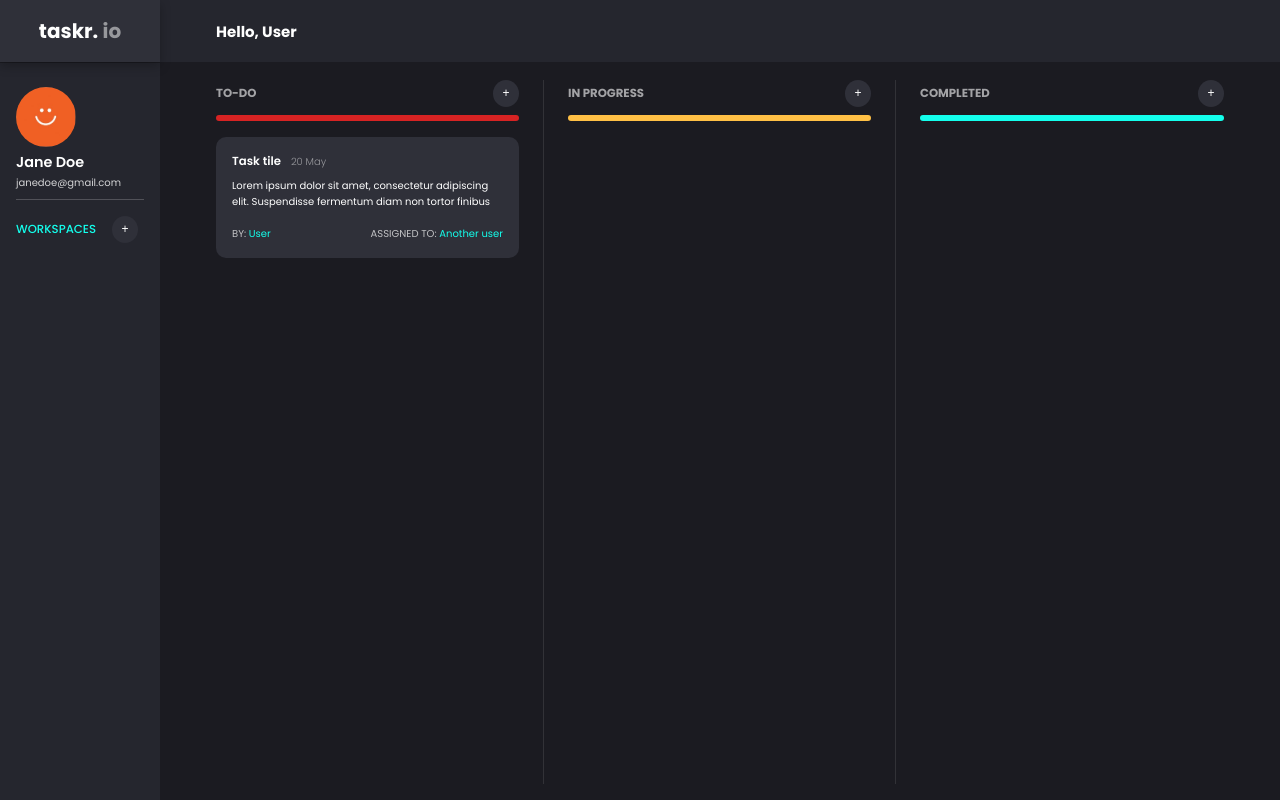
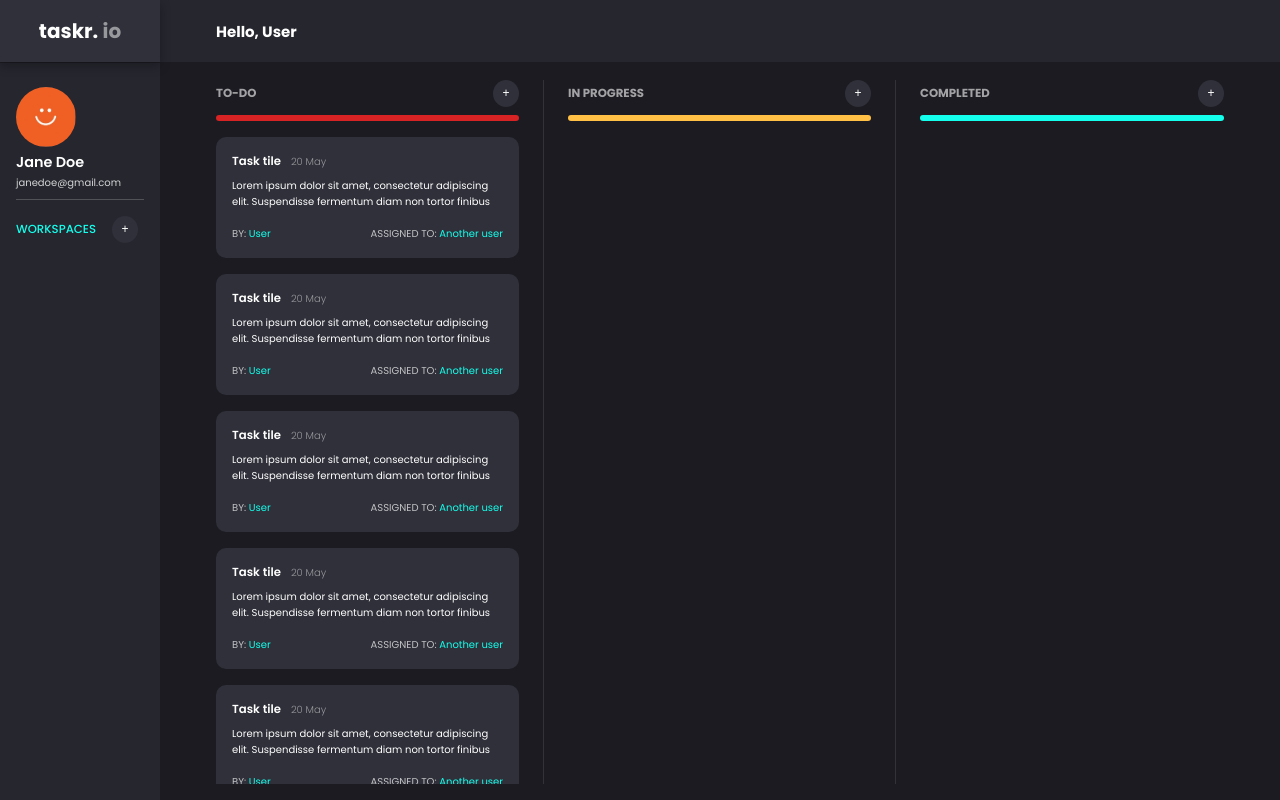
Before and after one commit to Team-Cepheus/taskr.io, a React (Create React App) app in the folder frontend/: page /board in a window 1280 px wide. Built offline with nearby package versions, Linux system fonts and the light colour scheme.

Commit message:
Add TaskCard to Board and scroll enabled

```diff
--- a/frontend/src/components/BoardPage/BoardPage.jsx
+++ b/frontend/src/components/BoardPage/BoardPage.jsx
@@ -15,6 +15,11 @@ const BoardPage = () => {
         <div className="board">
         <TodoColumn>
             <TaskCard/>
+            <TaskCard/>
+            <TaskCard/>
+            <TaskCard/>
+            <TaskCard/>
+
         </TodoColumn>
         <InProgressColumn/>
         <CompletedColumn />
--- a/frontend/src/components/BoardPage/CompletedColumn.jsx
+++ b/frontend/src/components/BoardPage/CompletedColumn.jsx
@@ -1,7 +1,7 @@
 import React from 'react';
 
 
-const CompletedColumn = () => {
+const CompletedColumn = (props) => {
     return (
         <div className="completedcol">
             <div className="add-task">
@@ -9,7 +9,9 @@ const CompletedColumn = () => {
                 <button className="add-btn">+</button>
             </div>
             <div className="rule comp"></div>
-
+            <div className="tasks">
+                {props.children}
+            </div>
         </div>
     );
 }
--- a/frontend/src/components/BoardPage/InProgressColumn.jsx
+++ b/frontend/src/components/BoardPage/InProgressColumn.jsx
@@ -1,6 +1,6 @@
 import React from 'react';
 
-const InProgressColumn = () => {
+const InProgressColumn = (props) => {
     return (
         <div className="inprogresscol">
             <div className="add-task">
@@ -8,7 +8,9 @@ const InProgressColumn = () => {
                 <button className="add-btn">+</button>
             </div>
             <div className="rule inprog"></div>
-
+            <div className="tasks">
+                {props.children}
+            </div>
         </div>
      );
 }
--- a/frontend/src/components/BoardPage/TaskCard.jsx
+++ b/frontend/src/components/BoardPage/TaskCard.jsx
@@ -5,8 +5,8 @@ const TaskCard = () => {
     return (
         <div className="task-card">
             <div>
-            <h3 className="task-title">Task tile</h3>
-            <span className="timestamp">20 May</span>
+                <h3 className="task-title">Task tile</h3>
+                <span className="timestamp">20 May</span>
             </div>
             <p>Lorem ipsum dolor sit amet, consectetur adipiscing elit. Suspendisse fermentum diam non tortor finibus    </p>
             <div className="task-attributes">
@@ -15,7 +15,7 @@ const TaskCard = () => {
             </div>
         </div>
 
-     );
+    );
 }
 
 export default TaskCard;
--- a/frontend/src/components/BoardPage/TodoColumn.jsx
+++ b/frontend/src/components/BoardPage/TodoColumn.jsx
@@ -9,7 +9,10 @@ const TodoColumn = (props) => {
                 <button className="add-btn">+</button>
             </div>
             <div className="rule todo"></div>
-            {props.children}
+            <div className="tasks">
+                {props.children}
+            </div>
+
         </div>
     );
 }
--- a/frontend/src/styles/BoardPage.css
+++ b/frontend/src/styles/BoardPage.css
@@ -17,7 +17,18 @@
     padding: 0 1.5rem;
     display: flex;
     flex-direction: column;
+
 }
+
+.tasks {
+    overflow-y: scroll;
+    scrollbar-width: none;
+}
+
+.tasks::-webkit-scrollbar {
+    display: none;
+}
+
 .todocol,
 .inprogresscol {
     border-right: 1px solid #ffffff1a;
--- a/frontend/src/styles/TaskCard.css
+++ b/frontend/src/styles/TaskCard.css
@@ -2,6 +2,7 @@
     background-color: #2f3039;
     padding: 1rem;
     border-radius: 10px;
+    margin-bottom: 1rem;
 }
 .task-title {
     font-weight: 600;
```
